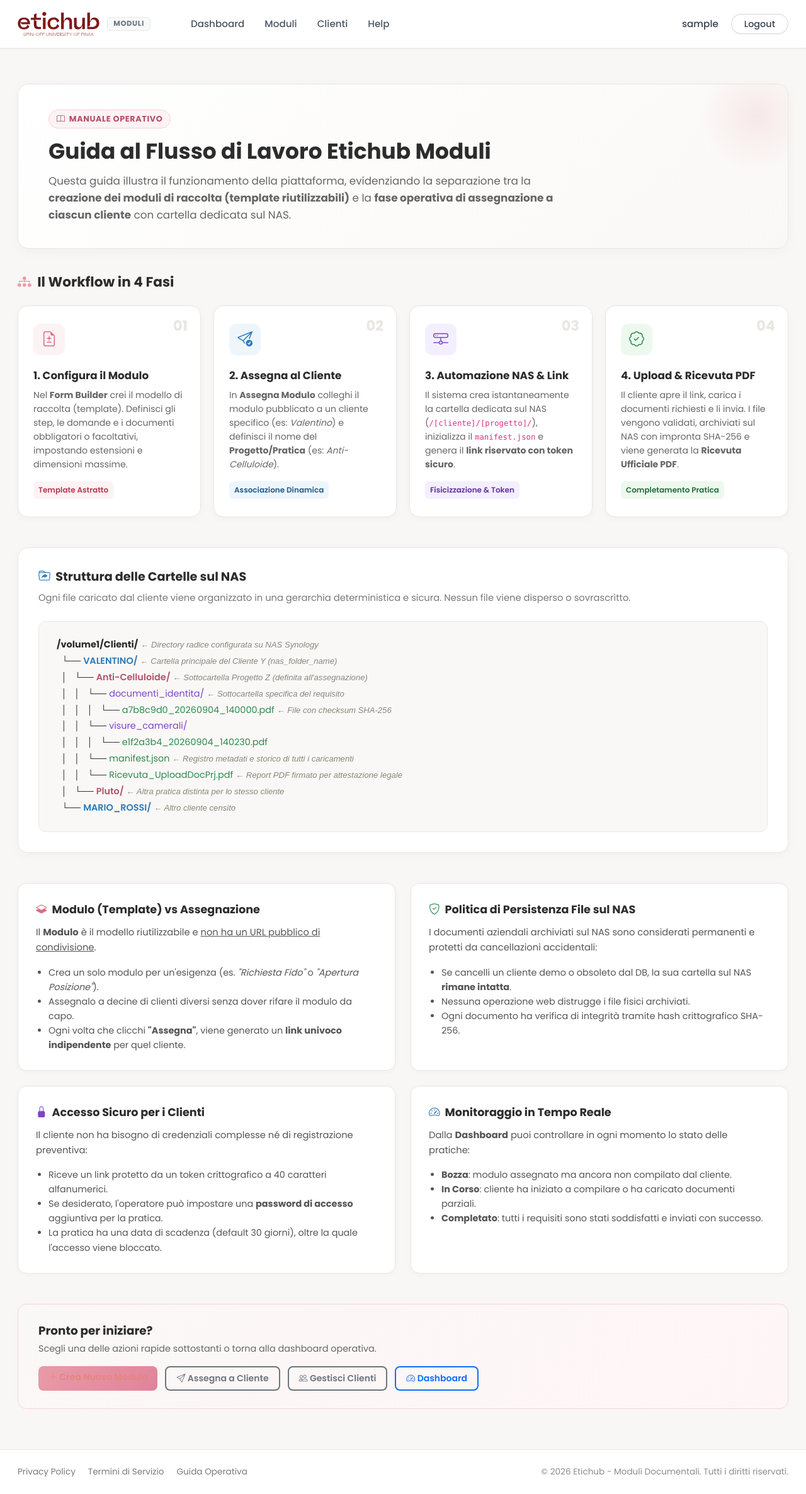
After one commit to RazorCopter/eh-moduli, a Django app: page /modules/admin/guide/ in a window 1280 px wide. The commit adds this page. Shown: the whole page at 63% size. Run offline with Django 4.2, Linux system fonts and the light colour scheme; the visitor is signed in with stand-in values (Sample User, id 1).

Commit message:
feat: Creata Guida Operativa con workflow visivo in 4 fasi, albero NAS e link dal modale Help

```diff
--- a/accounts/templates/accounts/base.html
+++ b/accounts/templates/accounts/base.html
@@ -495,7 +495,7 @@
             <ul class="footer-links">
                 <li><a href="#" class="footer-link">Privacy Policy</a></li>
                 <li><a href="#" class="footer-link">Termini di Servizio</a></li>
-                <li><a href="javascript:void(0)" onclick="openHelpModal()" class="footer-link">Guida</a></li>
+                <li><a href="{% url 'operational_guide' %}" class="footer-link">Guida Operativa</a></li>
             </ul>
             <div>&copy; 2026 Etichub - Moduli Documentali. Tutti i diritti riservati.</div>
         </div>
@@ -510,23 +510,26 @@
             </div>
             <div class="help-modal-body">
                 <div class="help-item">
-                    <strong>📊 Dashboard & Indicatori</strong>
-                    Panoramica in tempo reale delle attività: moduli pubblicati, clienti registrati sul NAS, pratiche complessive e pratiche completate con successo.
+                    <strong>1. 📁 Moduli di Raccolta (Template Riutilizzabile)</strong>
+                    Crea nel Builder la struttura del modulo: step, domande e documenti richiesti (formati, pesi massimi e sottocartelle). Il modulo è un modello astratto non associato a un singolo cliente.
                 </div>
                 <div class="help-item">
-                    <strong>📁 Moduli di Raccolta (Form Builder)</strong>
-                    Crea e personalizza step, campi informativi e requisiti di upload documentale. Ogni modulo può essere associato a un cliente specifico e protetto da password di accesso.
+                    <strong>2. 📋 Assegnazione a Cliente & Progetto</strong>
+                    Dalla sezione <em>Assegna Modulo</em>, colleghi il modulo pubblicato a un cliente specifico e definisci il nome del <strong>Progetto/Pratica</strong> (es: <code>Anti-Celluloide</code>).
                 </div>
                 <div class="help-item">
-                    <strong>👥 Gestione Clienti & Percorsi NAS</strong>
-                    Censisci i clienti e specifica la cartella NAS dedicata (es. <code>/storage/clienti/[cliente]/[progetto]/</code>). I file caricati dai clienti rimangono sempre fisicamente sul NAS anche in caso di rimozione dell'anagrafica dal DB.
+                    <strong>3. 🔗 Generazione Link e Cartella NAS Dedicata</strong>
+                    Il sistema crea in automatico la cartella sul NAS (<code>/storage/clienti/[cliente]/[progetto]/</code>), inizializza il <code>manifest.json</code> e genera il link riservato per il cliente.
                 </div>
                 <div class="help-item">
-                    <strong>📋 Assegnazione e Invio Pratiche</strong>
-                    Genera link dedicati o condividi il link permanente con password per consentire al cliente di caricare in sicurezza i propri documenti.
+                    <strong>4. 👥 Anagrafica Clienti & Persistenza NAS</strong>
+                    Censisci i clienti con la loro cartella principale. I file archiviati sul NAS rimangono sempre fisicamente al sicuro anche in caso di rimozione dell'anagrafica dal DB.
                 </div>
             </div>
-            <div class="help-modal-footer">
+            <div class="help-modal-footer" style="display: flex; justify-content: space-between; align-items: center;">
+                <a href="{% url 'operational_guide' %}" class="btn btn-sm btn-primary btn-shimmer" style="background: linear-gradient(135deg, #E89BA7, #E0849B); border: none; border-radius: 8px; font-weight: 600; padding: 6px 14px; text-decoration: none; color: white; display: inline-flex; align-items: center; gap: 0.4rem;">
+                    <i class="bi bi-book-half"></i> Apri Guida Completa con Diagramma
+                </a>
                 <button type="button" class="btn btn-secondary btn-sm" onclick="closeHelpModal()" style="border-radius: 8px;">Chiudi</button>
             </div>
         </div>
--- /dev/null
+++ b/modules/templates/modules/admin/operational_guide.html
@@ -0,0 +1,451 @@
+{% extends "accounts/base.html" %}
+
+{% block title %}Guida Operativa Workflow - Etichub Moduli{% endblock %}
+
+{% block extra_css %}
+<style>
+    /* Guide Page Layout */
+    .guide-hero {
+        background: linear-gradient(135deg, #FFFFFF 0%, #FAF8F6 100%);
+        border: 1px solid #EAE6E1;
+        border-radius: 18px;
+        padding: 2.5rem 3rem;
+        margin-bottom: 2.5rem;
+        box-shadow: 0 4px 20px rgba(0, 0, 0, 0.03);
+        position: relative;
+        overflow: hidden;
+    }
+    .guide-hero::after {
+        content: '';
+        position: absolute;
+        top: -40px;
+        right: -40px;
+        width: 180px;
+        height: 180px;
+        background: radial-gradient(circle, rgba(232, 155, 167, 0.18) 0%, rgba(255,255,255,0) 70%);
+        border-radius: 50%;
+        pointer-events: none;
+    }
+    .guide-badge {
+        display: inline-flex;
+        align-items: center;
+        gap: 0.4rem;
+        font-size: 0.8rem;
+        font-weight: 700;
+        text-transform: uppercase;
+        letter-spacing: 0.6px;
+        color: #B2536B;
+        background: #FDF2F4;
+        border: 1px solid #FAD1D8;
+        padding: 4px 12px;
+        border-radius: 9999px;
+        margin-bottom: 1rem;
+    }
+    .guide-hero h1 {
+        font-size: 2.15rem;
+        font-weight: 800;
+        color: #2C2C2C;
+        margin: 0 0 0.75rem 0;
+        line-height: 1.2;
+    }
+    .guide-hero p {
+        color: #666;
+        font-size: 1.05rem;
+        max-width: 820px;
+        margin: 0;
+        line-height: 1.6;
+    }
+
+    /* Workflow Stepper Diagram (Interactive Visual) */
+    .workflow-section {
+        margin-bottom: 3rem;
+    }
+    .section-title {
+        font-size: 1.35rem;
+        font-weight: 700;
+        color: #2C2C2C;
+        margin-bottom: 1.5rem;
+        display: flex;
+        align-items: center;
+        gap: 0.6rem;
+    }
+
+    .workflow-grid {
+        display: grid;
+        grid-template-columns: repeat(4, 1fr);
+        gap: 1.25rem;
+        position: relative;
+    }
+    @media (max-width: 1100px) {
+        .workflow-grid {
+            grid-template-columns: repeat(2, 1fr);
+        }
+    }
+    @media (max-width: 640px) {
+        .workflow-grid {
+            grid-template-columns: 1fr;
+        }
+    }
+
+    .step-card {
+        background: #FFFFFF;
+        border: 1px solid #EAE6E1;
+        border-radius: 16px;
+        padding: 1.75rem 1.5rem;
+        position: relative;
+        box-shadow: 0 3px 12px rgba(0, 0, 0, 0.03);
+        transition: all 0.3s cubic-bezier(0.16, 1, 0.3, 1);
+        display: flex;
+        flex-direction: column;
+    }
+    .step-card:hover {
+        transform: translateY(-4px);
+        box-shadow: 0 10px 24px rgba(0, 0, 0, 0.07);
+        border-color: #DFD7CF;
+    }
+
+    .step-number {
+        position: absolute;
+        top: 1.25rem;
+        right: 1.25rem;
+        font-size: 1.4rem;
+        font-weight: 800;
+        color: #EAE6E1;
+        line-height: 1;
+    }
+
+    .step-icon-box {
+        width: 50px;
+        height: 50px;
+        border-radius: 12px;
+        display: flex;
+        align-items: center;
+        justify-content: center;
+        font-size: 1.5rem;
+        margin-bottom: 1.25rem;
+        transition: transform 0.3s ease;
+    }
+    .step-card:hover .step-icon-box {
+        transform: scale(1.1) rotate(-4deg);
+    }
+
+    .step-icon-1 { background: #FDF2F4; color: #D66E84; }
+    .step-icon-2 { background: #EEF6FC; color: #2A79BA; }
+    .step-icon-3 { background: #F4EFFF; color: #7B44CC; }
+    .step-icon-4 { background: #EDF8EE; color: #2D8A4E; }
+
+    .step-title {
+        font-size: 1.05rem;
+        font-weight: 700;
+        color: #2C2C2C;
+        margin-bottom: 0.5rem;
+    }
+    .step-desc {
+        color: #666;
+        font-size: 0.88rem;
+        line-height: 1.55;
+        margin-bottom: 1rem;
+        flex: 1;
+    }
+
+    .step-tag {
+        font-size: 0.75rem;
+        font-weight: 600;
+        padding: 4px 8px;
+        border-radius: 6px;
+        display: inline-block;
+        width: fit-content;
+    }
+    .step-tag-1 { background: #FDF2F4; color: #B3394D; }
+    .step-tag-2 { background: #EEF6FC; color: #1F5A8B; }
+    .step-tag-3 { background: #F4EFFF; color: #622FA3; }
+    .step-tag-4 { background: #EDF8EE; color: #246B3E; }
+
+    /* Visual Architecture NAS Tree */
+    .arch-card {
+        background: #FFFFFF;
+        border: 1px solid #EAE6E1;
+        border-radius: 16px;
+        padding: 2rem;
+        margin-bottom: 3rem;
+        box-shadow: 0 4px 16px rgba(0, 0, 0, 0.03);
+    }
+    .arch-card h3 {
+        font-size: 1.2rem;
+        font-weight: 700;
+        color: #2C2C2C;
+        margin-bottom: 0.5rem;
+        display: flex;
+        align-items: center;
+        gap: 0.5rem;
+    }
+    .arch-card p {
+        color: #777;
+        font-size: 0.92rem;
+        margin-bottom: 1.5rem;
+    }
+
+    .folder-tree {
+        background: #FAF8F6;
+        border: 1px solid #EAE6E1;
+        border-radius: 12px;
+        padding: 1.5rem 1.75rem;
+        font-family: 'Consolas', 'Courier New', monospace;
+        font-size: 0.9rem;
+        line-height: 1.8;
+        color: #333;
+        overflow-x: auto;
+    }
+    .folder-root { font-weight: 700; color: #2C2C2C; }
+    .folder-client { color: #2A79BA; font-weight: 600; }
+    .folder-project { color: #B2536B; font-weight: 600; }
+    .folder-sub { color: #7B44CC; }
+    .folder-file { color: #2D8A4E; }
+    .folder-comment { color: #8C847C; font-style: italic; font-family: sans-serif; font-size: 0.82rem; }
+
+    /* Deep Dive Cards */
+    .deep-dive-grid {
+        display: grid;
+        grid-template-columns: 1fr 1fr;
+        gap: 1.5rem;
+        margin-bottom: 3rem;
+    }
+    @media (max-width: 860px) {
+        .deep-dive-grid {
+            grid-template-columns: 1fr;
+        }
+    }
+    .deep-card {
+        background: white;
+        border: 1px solid #EAE6E1;
+        border-radius: 14px;
+        padding: 1.75rem;
+        box-shadow: 0 2px 8px rgba(0,0,0,0.03);
+    }
+    .deep-card h4 {
+        font-size: 1.1rem;
+        font-weight: 700;
+        color: #2C2C2C;
+        margin-bottom: 0.75rem;
+        display: flex;
+        align-items: center;
+        gap: 0.5rem;
+    }
+    .deep-card p {
+        color: #555;
+        font-size: 0.92rem;
+        line-height: 1.6;
+        margin-bottom: 1rem;
+    }
+    .deep-card ul {
+        margin: 0;
+        padding-left: 1.25rem;
+        color: #555;
+        font-size: 0.9rem;
+        line-height: 1.6;
+    }
+
+    /* Action CTA Bar */
+    .cta-bar {
+        background: linear-gradient(135deg, #FAF8F6 0%, #FFF5F7 100%);
+        border: 1px solid #F5D3D9;
+        border-radius: 14px;
+        padding: 1.75rem 2rem;
+        display: flex;
+        justify-content: space-between;
+        align-items: center;
+        flex-wrap: wrap;
+        gap: 1rem;
+    }
+    .cta-text h4 {
+        margin: 0 0 0.25rem 0;
+        font-size: 1.15rem;
+        font-weight: 700;
+        color: #2C2C2C;
+    }
+    .cta-text p {
+        margin: 0;
+        color: #666;
+        font-size: 0.9rem;
+    }
+    .cta-buttons {
+        display: flex;
+        gap: 0.75rem;
+        flex-wrap: wrap;
+    }
+</style>
+{% endblock %}
+
+{% block content %}
+<!-- Hero Section -->
+<div class="guide-hero">
+    <div class="guide-badge">
+        <i class="bi bi-book"></i> Manuale Operativo
+    </div>
+    <h1>Guida al Flusso di Lavoro Etichub Moduli</h1>
+    <p>
+        Questa guida illustra il funzionamento della piattaforma, evidenziando la separazione tra la
+        <strong>creazione dei moduli di raccolta (template riutilizzabili)</strong> e la <strong>fase operativa di assegnazione a ciascun cliente</strong> con cartella dedicata sul NAS.
+    </p>
+</div>
+
+<!-- Sezione 1: Visual Interactive Stepper -->
+<div class="workflow-section">
+    <h2 class="section-title">
+        <i class="bi bi-diagram-3-fill" style="color: #E89BA7;"></i> Il Workflow in 4 Fasi
+    </h2>
+
+    <div class="workflow-grid">
+        <!-- Step 1 -->
+        <div class="step-card">
+            <span class="step-number">01</span>
+            <div class="step-icon-box step-icon-1">
+                <i class="bi bi-file-earmark-diff"></i>
+            </div>
+            <h3 class="step-title">1. Configura il Modulo</h3>
+            <p class="step-desc">
+                Nel <strong>Form Builder</strong> crei il modello di raccolta (template). Definisci gli step, le domande e i documenti obbligatori o facoltativi, impostando estensioni e dimensioni massime.
+            </p>
+            <span class="step-tag step-tag-1">Template Astratto</span>
+        </div>
+
+        <!-- Step 2 -->
+        <div class="step-card">
+            <span class="step-number">02</span>
+            <div class="step-icon-box step-icon-2">
+                <i class="bi bi-send-check"></i>
+            </div>
+            <h3 class="step-title">2. Assegna al Cliente</h3>
+            <p class="step-desc">
+                In <strong>Assegna Modulo</strong> colleghi il modulo pubblicato a un cliente specifico (es: <em>Valentino</em>) e definisci il nome del <strong>Progetto/Pratica</strong> (es: <em>Anti-Celluloide</em>).
+            </p>
+            <span class="step-tag step-tag-2">Associazione Dinamica</span>
+        </div>
+
+        <!-- Step 3 -->
+        <div class="step-card">
+            <span class="step-number">03</span>
+            <div class="step-icon-box step-icon-3">
+                <i class="bi bi-hdd-network"></i>
+            </div>
+            <h3 class="step-title">3. Automazione NAS & Link</h3>
+            <p class="step-desc">
+                Il sistema crea istantaneamente la cartella dedicata sul NAS (<code>/[cliente]/[progetto]/</code>), inizializza il <code>manifest.json</code> e genera il <strong>link riservato con token sicuro</strong>.
+            </p>
+            <span class="step-tag step-tag-3">Fisicizzazione & Token</span>
+        </div>
+
+        <!-- Step 4 -->
+        <div class="step-card">
+            <span class="step-number">04</span>
+            <div class="step-icon-box step-icon-4">
+                <i class="bi bi-patch-check"></i>
+            </div>
+            <h3 class="step-title">4. Upload & Ricevuta PDF</h3>
+            <p class="step-desc">
+                Il cliente apre il link, carica i documenti richiesti e li invia. I file vengono validati, archiviati sul NAS con impronta SHA-256 e viene generata la <strong>Ricevuta Ufficiale PDF</strong>.
+            </p>
+            <span class="step-tag step-tag-4">Completamento Pratica</span>
+        </div>
+    </div>
+</div>
+
+<!-- Sezione 2: Visual NAS Tree Architecture -->
+<div class="arch-card">
+    <h3><i class="bi bi-folder-symlink" style="color: #2A79BA;"></i> Struttura delle Cartelle sul NAS</h3>
+    <p>
+        Ogni file caricato dal cliente viene organizzato in una gerarchia deterministica e sicura. Nessun file viene disperso o sovrascritto.
+    </p>
+
+    <div class="folder-tree">
+        <div><span class="folder-root">/volume1/Clienti/</span> <span class="folder-comment">&larr; Directory radice configurata su NAS Synology</span></div>
+        <div>&nbsp;&nbsp;&boxur;&boxh;&boxh; <span class="folder-client">VALENTINO/</span> <span class="folder-comment">&larr; Cartella principale del Cliente Y (nas_folder_name)</span></div>
+        <div>&nbsp;&nbsp;&boxv;&nbsp;&nbsp;&nbsp;&boxur;&boxh;&boxh; <span class="folder-project">Anti-Celluloide/</span> <span class="folder-comment">&larr; Sottocartella Progetto Z (definita all'assegnazione)</span></div>
+        <div>&nbsp;&nbsp;&boxv;&nbsp;&nbsp;&nbsp;&boxv;&nbsp;&nbsp;&nbsp;&boxur;&boxh;&boxh; <span class="folder-sub">documenti_identita/</span> <span class="folder-comment">&larr; Sottocartella specifica del requisito</span></div>
+        <div>&nbsp;&nbsp;&boxv;&nbsp;&nbsp;&nbsp;&boxv;&nbsp;&nbsp;&nbsp;&boxv;&nbsp;&nbsp;&nbsp;&boxur;&boxh;&boxh; <span class="folder-file">a7b8c9d0_20260904_140000.pdf</span> <span class="folder-comment">&larr; File con checksum SHA-256</span></div>
+        <div>&nbsp;&nbsp;&boxv;&nbsp;&nbsp;&nbsp;&boxv;&nbsp;&nbsp;&nbsp;&boxur;&boxh;&boxh; <span class="folder-sub">visure_camerali/</span></div>
+        <div>&nbsp;&nbsp;&boxv;&nbsp;&nbsp;&nbsp;&boxv;&nbsp;&nbsp;&nbsp;&boxv;&nbsp;&nbsp;&nbsp;&boxur;&boxh;&boxh; <span class="folder-file">e1f2a3b4_20260904_140230.pdf</span></div>
+        <div>&nbsp;&nbsp;&boxv;&nbsp;&nbsp;&nbsp;&boxv;&nbsp;&nbsp;&nbsp;&boxur;&boxh;&boxh; <span class="folder-file">manifest.json</span> <span class="folder-comment">&larr; Registro metadati e storico di tutti i caricamenti</span></div>
+        <div>&nbsp;&nbsp;&boxv;&nbsp;&nbsp;&nbsp;&boxv;&nbsp;&nbsp;&nbsp;&boxur;&boxh;&boxh; <span class="folder-file">Ricevuta_UploadDocPrj.pdf</span> <span class="folder-comment">&larr; Report PDF firmato per attestazione legale</span></div>
+        <div>&nbsp;&nbsp;&boxv;&nbsp;&nbsp;&nbsp;&boxur;&boxh;&boxh; <span class="folder-project">Pluto/</span> <span class="folder-comment">&larr; Altra pratica distinta per lo stesso cliente</span></div>
+        <div>&nbsp;&nbsp;&boxur;&boxh;&boxh; <span class="folder-client">MARIO_ROSSI/</span> <span class="folder-comment">&larr; Altro cliente censito</span></div>
+    </div>
+</div>
+
+<!-- Sezione 3: Schede di Dettaglio -->
+<div class="deep-dive-grid">
+    <!-- Scheda 1: Concetto di Template vs Assegnazione -->
+    <div class="deep-card">
+        <h4><i class="bi bi-layers-half" style="color: #D66E84;"></i> Modulo (Template) vs Assegnazione</h4>
+        <p>
+            Il <strong>Modulo</strong> è il modello riutilizzabile e <u>non ha un URL pubblico di condivisione</u>.
+        </p>
+        <ul>
+            <li>Crea un solo modulo per un'esigenza (es. <em>"Richiesta Fido"</em> o <em>"Apertura Posizione"</em>).</li>
+            <li>Assegnalo a decine di clienti diversi senza dover rifare il modulo da capo.</li>
+            <li>Ogni volta che clicchi <strong>"Assegna"</strong>, viene generato un <strong>link univoco indipendente</strong> per quel cliente.</li>
+        </ul>
+    </div>
+
+    <!-- Scheda 2: Protezione dei File sul NAS -->
+    <div class="deep-card">
+        <h4><i class="bi bi-shield-check" style="color: #2D8A4E;"></i> Politica di Persistenza File sul NAS</h4>
+        <p>
+            I documenti aziendali archiviati sul NAS sono considerati permanenti e protetti da cancellazioni accidentali:
+        </p>
+        <ul>
+            <li>Se cancelli un cliente demo o obsoleto dal DB, la sua cartella sul NAS <strong>rimane intatta</strong>.</li>
+            <li>Nessuna operazione web distrugge i file fisici archiviati.</li>
+            <li>Ogni documento ha verifica di integrità tramite hash crittografico SHA-256.</li>
+        </ul>
+    </div>
+
+    <!-- Scheda 3: Sicurezza e Accesso Clienti -->
+    <div class="deep-card">
+        <h4><i class="bi bi-lock-fill" style="color: #7B44CC;"></i> Accesso Sicuro per i Clienti</h4>
+        <p>
+            Il cliente non ha bisogno di credenziali complesse né di registrazione preventiva:
+        </p>
+        <ul>
+            <li>Riceve un link protetto da un token crittografico a 40 caratteri alfanumerici.</li>
+            <li>Se desiderato, l'operatore può impostare una <strong>password di accesso</strong> aggiuntiva per la pratica.</li>
+            <li>La pratica ha una data di scadenza (default 30 giorni), oltre la quale l'accesso viene bloccato.</li>
+        </ul>
+    </div>
+
+    <!-- Scheda 4: Ricevuta e Monitoraggio Pratiche -->
+    <div class="deep-card">
+        <h4><i class="bi bi-speedometer2" style="color: #2A79BA;"></i> Monitoraggio in Tempo Reale</h4>
+        <p>
+            Dalla <strong>Dashboard</strong> puoi controllare in ogni momento lo stato delle pratiche:
+        </p>
+        <ul>
+            <li><strong>Bozza</strong>: modulo assegnato ma ancora non compilato dal cliente.</li>
+            <li><strong>In Corso</strong>: cliente ha iniziato a compilare o ha caricato documenti parziali.</li>
+            <li><strong>Completato</strong>: tutti i requisiti sono stati soddisfatti e inviati con successo.</li>
+        </ul>
+    </div>
+</div>
+
+<!-- Call To Action Bar -->
+<div class="cta-bar">
+    <div class="cta-text">
+        <h4>Pronto per iniziare?</h4>
+        <p>Scegli una delle azioni rapide sottostanti o torna alla dashboard operativa.</p>
+    </div>
+    <div class="cta-buttons">
+        <a href="{% url 'builder_create' %}" class="btn btn-sm btn-primary" style="background: linear-gradient(135deg, #E89BA7, #E0849B); border: none; border-radius: 8px; font-weight: 600; padding: 7px 16px;">
+            <i class="bi bi-plus-lg"></i> Crea Nuovo Modulo
+        </a>
+        <a href="{% url 'assign_form_to_customer' %}" class="btn btn-sm btn-outline-secondary" style="border-radius: 8px; font-weight: 600; padding: 7px 16px;">
+            <i class="bi bi-send"></i> Assegna a Cliente
+        </a>
+        <a href="{% url 'customer_list' %}" class="btn btn-sm btn-outline-secondary" style="border-radius: 8px; font-weight: 600; padding: 7px 16px;">
+            <i class="bi bi-people"></i> Gestisci Clienti
+        </a>
+        <a href="{% url 'admin_dashboard' %}" class="btn btn-sm btn-outline-primary" style="border-radius: 8px; font-weight: 600; padding: 7px 16px;">
+            <i class="bi bi-speedometer2"></i> Dashboard
+        </a>
+    </div>
+</div>
+{% endblock %}
--- a/modules/urls.py
+++ b/modules/urls.py
@@ -18,6 +18,7 @@ urlpatterns = [
     path('admin/customers/<uuid:pk>/delete/', views.customer_delete, name='customer_delete'),
     path('admin/assign-form/', views.assign_form_to_customer, name='assign_form_to_customer'),
     path('admin/assignments/<uuid:pk>/', views.assignment_detail, name='assignment_detail'),
+    path('admin/guide/', views.operational_guide, name='operational_guide'),
 
     # API v1 endpoints
     path('api/v1/forms/', forms_api.api_forms_list, name='api_forms_list'),
--- a/modules/views.py
+++ b/modules/views.py
@@ -14,7 +14,7 @@ from .views_admin import (
     admin_dashboard, form_template_list, form_template_create,
     form_template_edit, form_template_duplicate, customer_list,
     customer_create, customer_delete, assignment_detail, assign_form_to_customer,
-    builder_list, builder_create, builder_edit, builder_preview
+    builder_list, builder_create, builder_edit, builder_preview, operational_guide
 )
 import os
 import hashlib
```
Also changed, not shown: modules/tests.py (+10 -0 lines), modules/views_admin.py (+7 -0 lines).
